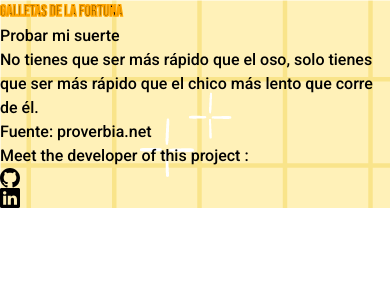
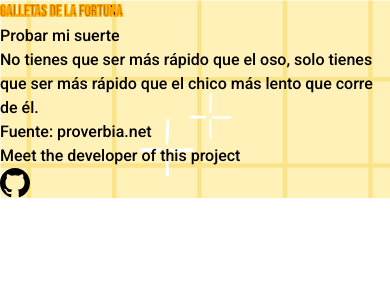
Before and after one commit to PedroLara14/Fortune-Cookies-App, a React (Vite) app: page / in a window 390 px wide. Shown: the top 300 px of the page. Built offline with nearby package versions, Linux system fonts and the light colour scheme.

Commit message:
Fix some responsive errors

```diff
--- a/src/App.jsx
+++ b/src/App.jsx
@@ -30,7 +30,7 @@ function App() {
       style={objStyle}
       className="app h-screen bg-center bg-cover bg-no-repeat flex flex-col items-center"
     >
-      <h1 className="app__title font-title text-white font-black text- text-stroke-3 text-7xl tracking-tighter mt-20">
+      <h1 className="app__title font-title text-white font-black text- text-stroke-3 text-7xl tracking-tight mt-20">
         GALLETAS DE LA <span className="font-title block ml-14">FORTUNA</span>
       </h1>
       <ButtonPhrase
--- a/src/components/Contact.jsx
+++ b/src/components/Contact.jsx
@@ -7,16 +7,10 @@ const Contact = () => {
     <footer className="w-50 h-20 flex items-center justify-center fixed -mb-6 bottom-0">
       <div className="app__contact flex items-center justify-center">
         <p className="text-2xl tracking-tighter">
-          Meet the developer of this project :
+          Meet the developer of this project
         </p>
         <a href="https://github.com/PedroLara14" className="-mt-0.5 ml-2">
-          <BsGithub size={20} />
-        </a>
-        <a
-          href="https://www.linkedin.com/in/pedroandreslara/"
-          className="-mt-0.5 ml-1"
-        >
-          <BsLinkedin size={20} />
+          <BsGithub size={30} />
         </a>
       </div>
     </footer>
--- a/src/components/PhrasesCard.jsx
+++ b/src/components/PhrasesCard.jsx
@@ -2,7 +2,7 @@ const PhrasesCard = ({ phraseRandom }) => {
 
 
   return (
-    <div className="app__text border-2 bg-white border-cyan-600 text-gray-500 text-center rounded-lg p-5 mt-4 max-w-md text-lg">
+    <div className="app__text border-2 bg-white border-cyan-600 text-gray-500 text-center rounded-lg p-5 mt-4 max-w-xs text-lg">
       <p>{phraseRandom.phrase}</p>
     </div>
   );
```
